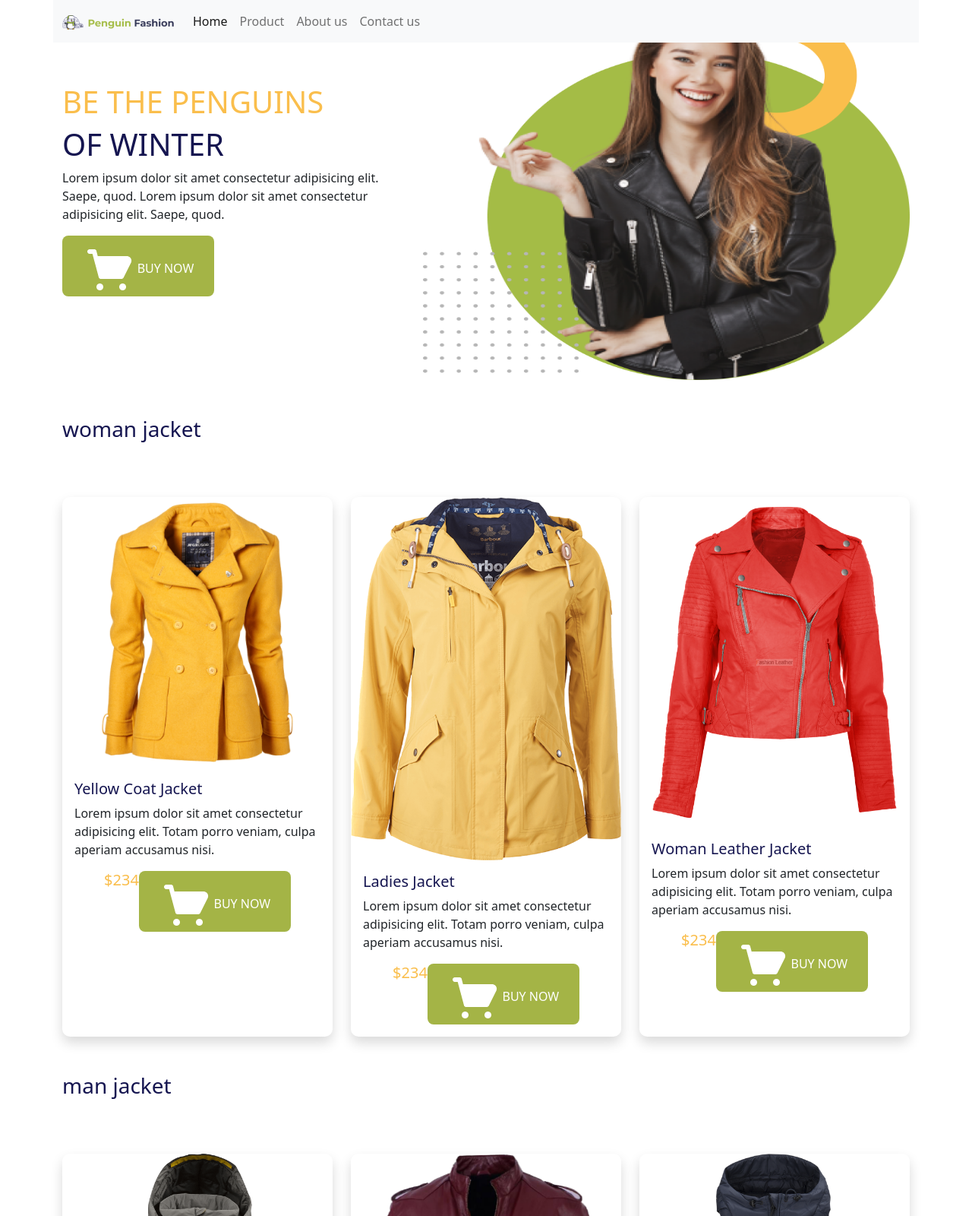
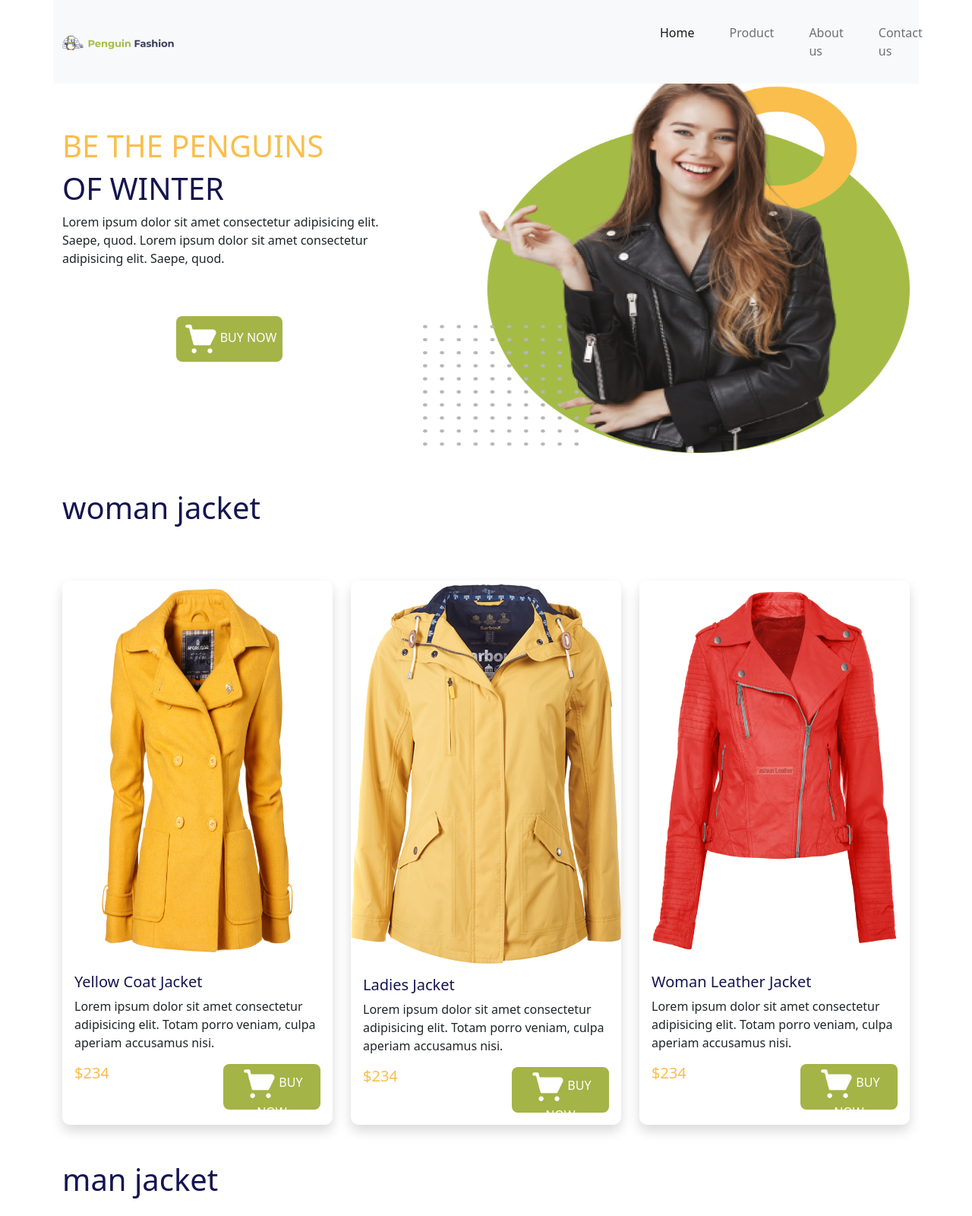
Before and after one commit to milydatta/Penguin-Fashion, a plain HTML site: page index.html in a window 1280 px wide. Shown: the top 1600 px of the page at 76% size. Drawn offline with Linux system fonts and the light colour scheme.

Commit message:
finished

```diff
--- a/css/style.css
+++ b/css/style.css
@@ -1,5 +1,11 @@
 .navbar{
    display: flex;
+}
+.navbar-nav{
+  margin-left: 600px;
+}
+.nav-link{
+   margin:15px
 }
 .header-top, .text{
    color: rgb(250,190,76);
@@ -9,10 +15,11 @@
    color:white;
    border: none;
    border-radius: 8px;
-   padding: 9px 25px;
+   /* padding: 9px 25px; */
    cursor: pointer;
-   height:80px;
-   width: 200px;
+   height:60px;
+   width: 140px;
+   margin-left: 150px;
 }
 .winter{
    color: rgb(21, 21, 80);
@@ -45,9 +52,13 @@
    width: 60%;
    float: left;
 }
+.icon{
+  font-size:50px;
+  color:rgb(164,180,70);
+  text-decoration: none;
+}
 h5 {
    font-size: 20px;
-
 }
 
 h6 {
@@ -60,6 +71,6 @@ h6 {
 }
 .footer{
    display: flex;
-   justify-content: center;
+   /* justify-content: center; */
    margin-top: 10px;
 }
--- a/index.html
+++ b/index.html
@@ -5,6 +5,7 @@
     <meta name="viewport" content="width=device-width, initial-scale=1.0">
     <title>Penguin Fashion</title>
     <link rel="stylesheet" href="css/bootstrap.min.css">
+    <link rel="stylesheet" href="https://use.fontawesome.com/releases/v5.8.1/css/all.css">
     <link rel="stylesheet" href="css/style.css">
 </head>
 <body>
@@ -15,7 +16,7 @@
             <span class="navbar-toggler-icon"></span>
           </button>
           <div class="collapse navbar-collapse" id="navbarNavAltMarkup">
-            <div class="navbar-nav ms-0">
+            <div class="navbar-nav mr-0">
               <a class="nav-link active" aria-current="page" href="#">Home</a>
               <a class="nav-link" href="#product">Product</a>
               <a class="nav-link" href="#about">About us</a>
@@ -23,59 +24,59 @@
             </div>
           </div>
         </nav>
-        <div class="row align-items-center mt-10">
+        <div class="row align-items-center mt-5">
           <div class="col-md-5">
             <h1 class="header-top">BE THE PENGUINS </h1>
             <h1 class="winter">OF WINTER</h1>
             <p>Lorem ipsum dolor sit amet consectetur adipisicing elit. Saepe, quod.
               Lorem ipsum dolor sit amet consectetur adipisicing elit. Saepe, quod.
             </p>
-            <button class="buy-now-button"><img src="images/shopping-cart 1.png" alt="">BUY NOW</button>
+            <button class="buy-now-button mt-5"><img src="images/shopping-cart 1.png" style="height: 50px;" alt="">BUY NOW</button>
           </div>
-          <div class="col-md-7">
+          <div class="col-md-7 mt-5">
             <img src="images/profile.png"class="d-block w-100" style="height: 500px;"alt="...">
           </div>
         </div>
         </header>
         <main class="container">
           <section id="product" class="mt-5">
-            <h3 class="winter">woman jacket</h3>
+            <h1 class="winter">woman jacket</h1>
             <div class="row row-cols-1 row-cols-md-3 mt-5 g-4">
              <div class="col">
               <div class="card fashion-card h-100 shadow">
-                <img src="images/wjacket-1.png" class="card-img-top" alt="...">
+                <img src="images/wjacket-1.png" style="height: 500px;" class="card-img-top" alt="...">
                 <div class="card-body">
                   <h5 class="card-title winter">Yellow Coat Jacket </h5>
                   <p class="card-text">Lorem ipsum dolor sit amet consectetur adipisicing elit. Totam porro veniam, culpa aperiam accusamus nisi.</p>
                   <div class="footer" >
                   <h5 class="text">$234</h5>
-                  <button class="buy-now-button"><img src="images/shopping-cart 1.png" alt="">BUY NOW</button>
+                  <button class="buy-now-button"><img src="images/shopping-cart 1.png"  style="height: 50px;"  alt="">BUY NOW</button>
                   </div>
                 </div>
               </div>
             </div>
             <div class="col">
               <div class="card fashion-card h-100 shadow">
-                <img src="images/wjacket-2.png" class="card-img-top" alt="...">
+                <img src="images/wjacket-2.png" style="height: 500px;" class="card-img-top mt-1" alt="...">
                 <div class="card-body">
                   <h5 class="card-title winter">Ladies Jacket </h5>
                   <p class="card-text">Lorem ipsum dolor sit amet consectetur adipisicing elit. Totam porro veniam, culpa aperiam accusamus nisi.</p>
                   <div class="footer" >
                   <h5 class="text">$234</h5>
-                  <button class="buy-now-button"><img src="images/shopping-cart 1.png" alt="">BUY NOW</button>
+                  <button class="buy-now-button"><img src="images/shopping-cart 1.png"  style="height: 50px;"  alt="">BUY NOW</button>
                   </div>
                 </div>
               </div>
             </div>
             <div class="col">
               <div class="card fashion-card h-100 shadow">
-                <img src="images/wjacket-3.png" class="card-img-top" alt="...">
+                <img src="images/wjacket-3.png" style="height: 500px;" class="card-img-top" alt="...">
                 <div class="card-body">
                   <h5 class="card-title winter">Woman Leather Jacket  </h5>
                   <p class="card-text">Lorem ipsum dolor sit amet consectetur adipisicing elit. Totam porro veniam, culpa aperiam accusamus nisi.</p>
                   <div class="footer" >
                   <h5 class="text">$234</h5>
-                  <button class="buy-now-button"><img src="images/shopping-cart 1.png" alt="">BUY NOW</button>
+                  <button class="buy-now-button"><img src="images/shopping-cart 1.png"  style="height: 50px;"  alt="">BUY NOW</button>
                   </div>
                 </div>
               </div>
@@ -83,43 +84,43 @@
             </div>
           </section>
           <section class="mt-5">
-            <h3 class="winter">man jacket</h3>
+            <h1 class="winter">man jacket</h1>
             <div class="row row-cols-1 row-cols-md-3 mt-5 g-4">
              <div class="col">
               <div class="card fashion-card h-100 shadow">
-                <img src="images/mjacket-1.png" class="card-img-top" alt="...">
+                <img src="images/mjacket-1.png" style="height: 500px;" class="card-img-top mt-3" alt="...">
                 <div class="card-body">
                   <h5 class="card-title winter">Snowboard Jacket Mens</h5>
                   <p class="card-text">Lorem ipsum dolor sit amet consectetur adipisicing elit. Totam porro veniam, culpa aperiam accusamus nisi.</p>
                   <div class="footer" >
                   <h5 class="text">$234</h5>
-                  <button class="buy-now-button"><img src="images/shopping-cart 1.png" alt="">BUY NOW</button>
+                  <button class="buy-now-button"><img src="images/shopping-cart 1.png"  style="height: 50px;"  alt="">BUY NOW</button>
                   </div>
                 </div>
               </div>
             </div>
             <div class="col">
               <div class="card fashion-card h-100 shadow">
-                <img src="images/mjacket-2.png" class="card-img-top" alt="...">
+                <img src="images/mjacket-2.png" style="height: 500px;" class="card-img-top mt-3" alt="...">
                 <div class="card-body">
                   <h5 class="card-title winter">Man Leather Jackets</h5>
                   <p class="card-text">Lorem ipsum dolor sit amet consectetur adipisicing elit. Totam porro veniam, culpa aperiam accusamus nisi.</p>
                   <div class="footer" >
                   <h5 class="text">$234</h5>
-                  <button class="buy-now-button"><img src="images/shopping-cart 1.png" alt="">BUY NOW</button>
+                  <button class="buy-now-button"><img src="images/shopping-cart 1.png"  style="height: 50px;"  alt="">BUY NOW</button>
                   </div>
                 </div>
               </div>
             </div>
             <div class="col">
               <div class="card fashion-card h-100 shadow">
-                <img src="images/mjacket-3.png" class="card-img-top" alt="...">
+                <img src="images/mjacket-3.png" style="height: 500px;" class="card-img-top mt-3" alt="...">
                 <div class="card-body">
                   <h5 class="card-title winter">Man Casual Jackets </h5>
                   <p class="card-text">Lorem ipsum dolor sit amet consectetur adipisicing elit. Totam porro veniam, culpa aperiam accusamus nisi.</p>
                   <div class="footer" >
                   <h5 class="text">$234</h5>
-                  <button class="buy-now-button"><img src="images/shopping-cart 1.png" alt="">BUY NOW</button>
+                  <button class="buy-now-button"><img src="images/shopping-cart 1.png"  style="height: 50px;"  alt="">BUY NOW</button>
                   </div>
                 </div>
               </div>
@@ -170,6 +171,11 @@
            <button class="buy-now-button mt-5">SUBMIT</button>
           </div>
          </section>
+         <section class="text-center mt-5">
+          <a href="https://www.facebook.com/" class="fab fa-facebook icon m-4"></a>
+          <a href="https://www.twitter.com/"  class="fab fa-twitter  icon m-4"></a>
+          <a href="https://www.linkedin.com/"  class="fab fa-linkedin  icon m-4"></a>
+         </section>
        </main>
        <footer class="text-center mt-5">
          <small>&copy;copyright 2021 mily datta</small>
```
